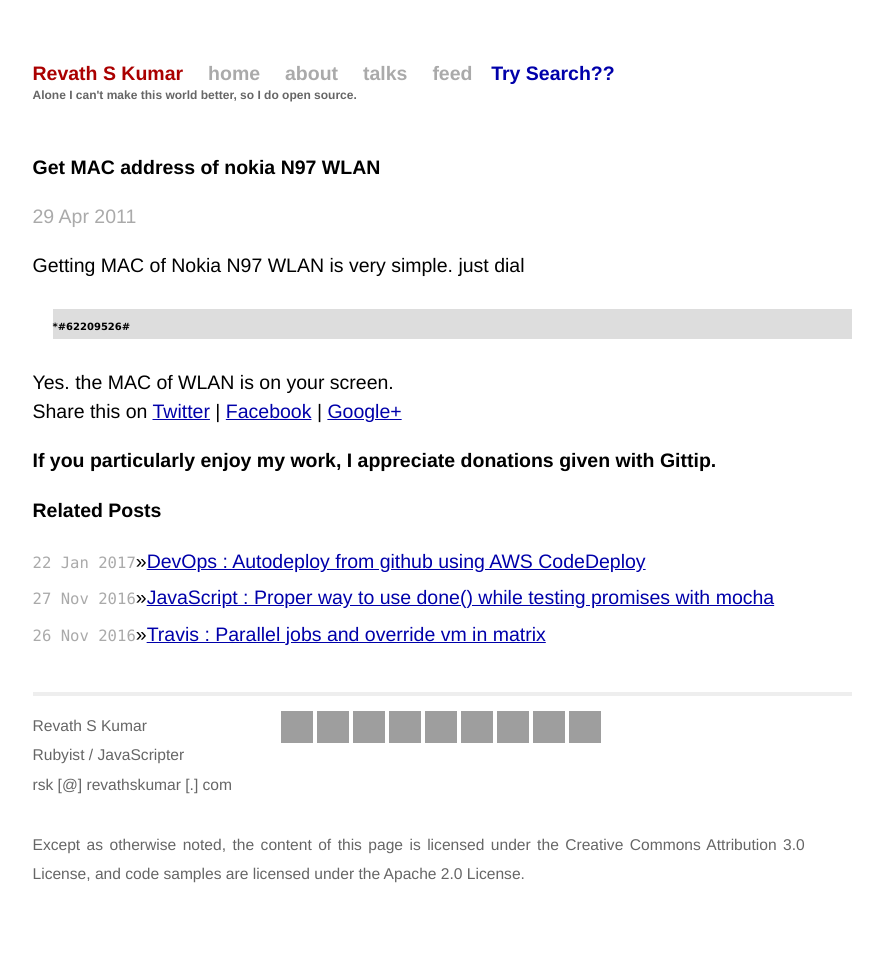
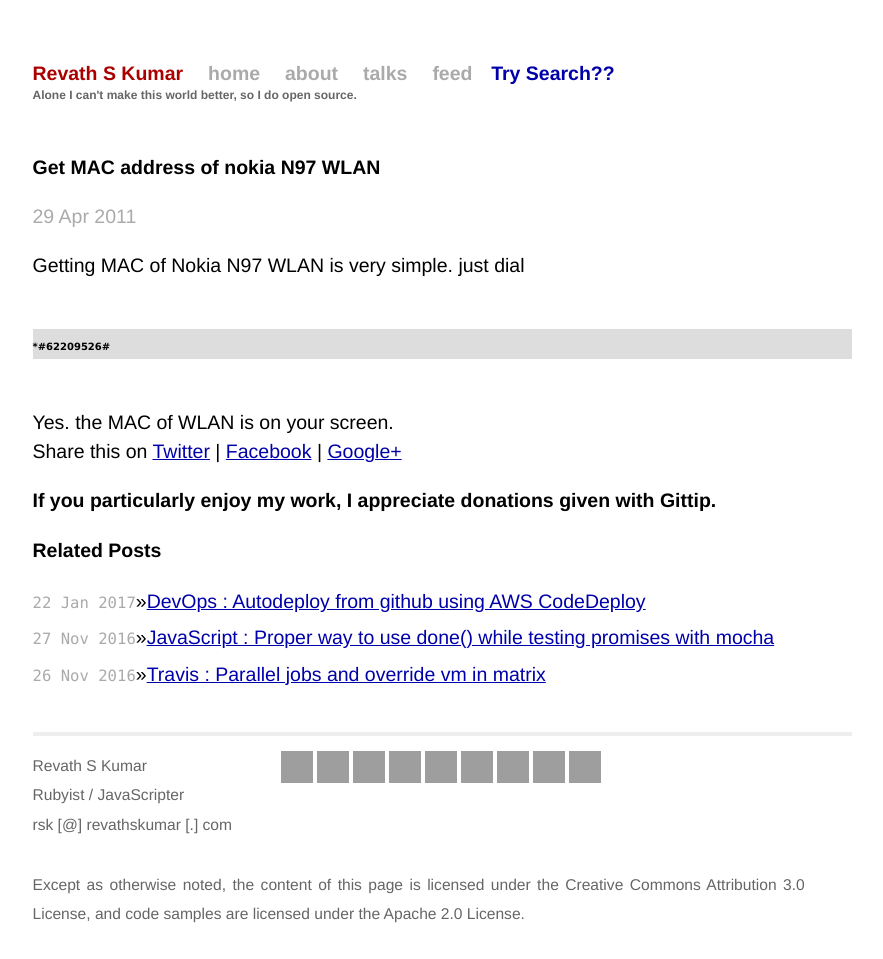
Before and after one commit to revathskumar/blog.revathskumar.com, a Jekyll site: the page built from _posts/2011-04-29-get-mac-address-of-nokia-n97-wlan.html, in a window 1280 px wide. Shown: the whole page, without its empty margins (198-1081 px from the left). Built offline with Jekyll 4.4.1, drawn with Linux system fonts in a browser that asks for light colours; grey boxes are pictures that could not be loaded.

Commit message:
Fix margin for blockquote

```diff
--- a/css/main.css
+++ b/css/main.css
@@ -168,7 +168,7 @@ ul.posts span {
 }
 
 .post blockquote {
-  margin-left: 20px;
+  margin: 20px 0 20px 0;
   background-color: #DDD;
 }
 
```
Also changed, not shown: css/blog.min.css.
